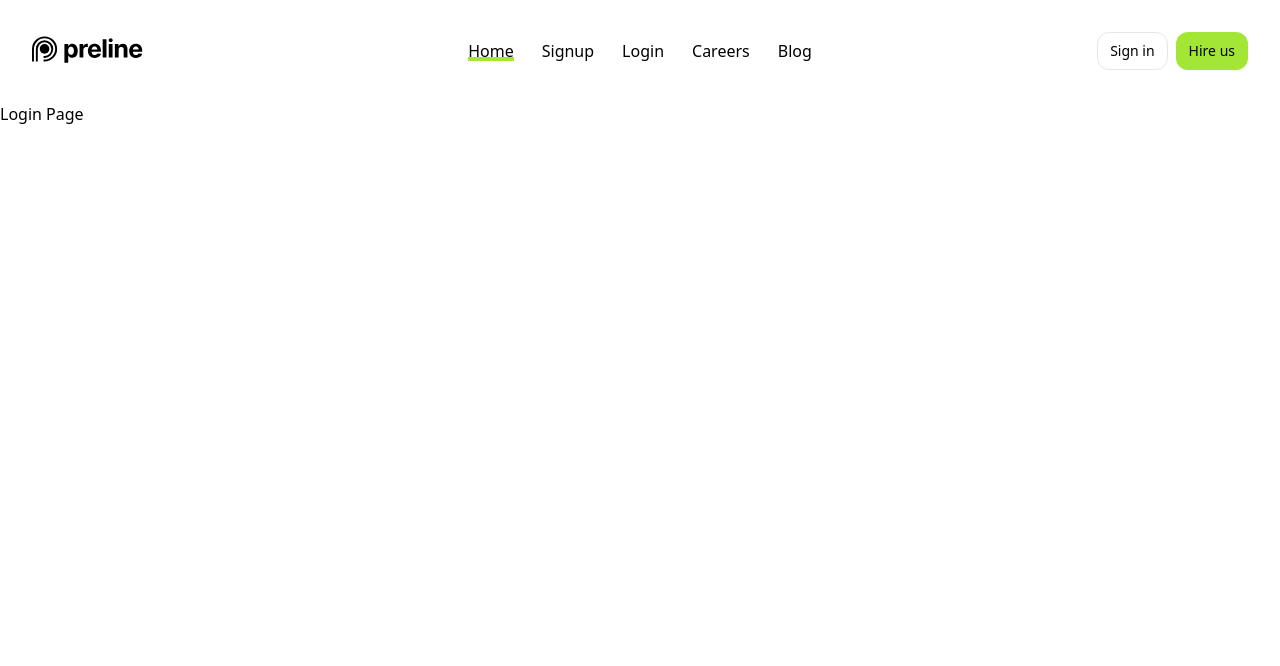
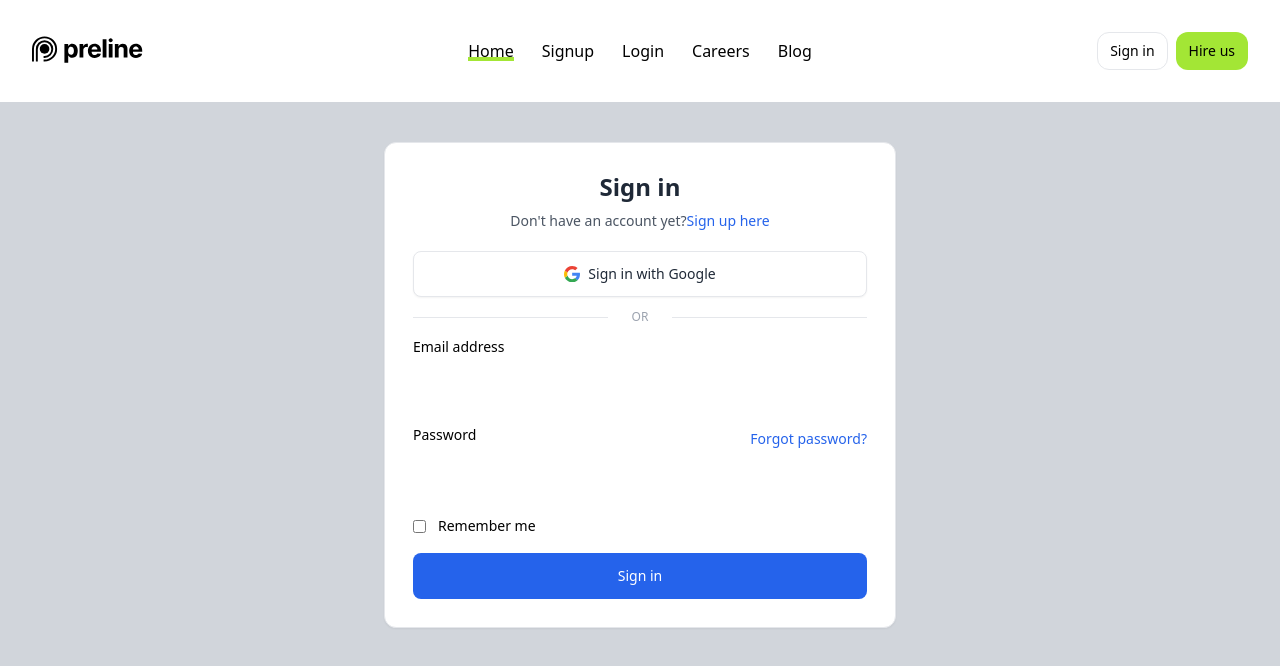
Before and after one commit to Prateekvaish-ai/frontend, a Next.js app: page /login in a window 1280 px wide. Shown: the top 666 px of the page. Built offline with nearby package versions, Linux system fonts and the light colour scheme.

Commit message:
login for created using react, formik

```diff
--- a/src/app/login/page.jsx
+++ b/src/app/login/page.jsx
@@ -1,9 +1,196 @@
+'use client';
+import { useFormik } from 'formik';
 import React from 'react';
+import * as Yup from 'yup';
+
+const loginSchema = Yup.object().shape({
+  name: Yup.string()
+    .min(2, 'Too Short!')
+    .max(50, 'Too Long!')
+    .required('Required'),
+  email: Yup.string().email('Invalid email').required('Required'),
+});
 
 const Login = () => {
+
+  // initializing formik
+  const loginForm = useFormik({
+    initialValues: {
+      name : '',
+      email : '',
+      password : ''
+    },
+    onSubmit: (values)=> {
+      console.log(values);
+      // send values to backend
+    }
+  });
+
   return (
-    <div>
-      <h1>Login Page</h1>
+    <div className='bg-gray-300 h-screen pt-10'>
+     <div className="max-w-lg mx-auto bg-white border border-gray-200 rounded-xl shadow-sm dark:bg-neutral-900 dark:border-neutral-700">
+  <div className="p-4 sm:p-7">
+    <div className="text-center">
+      <h1 className="block text-2xl font-bold text-gray-800 dark:text-white">
+        Sign in
+      </h1>
+      <p className="mt-2 text-sm text-gray-600 dark:text-neutral-400">
+        Don't have an account yet?
+        <a
+          className="text-blue-600 decoration-2 hover:underline focus:outline-none focus:underline font-medium dark:text-blue-500"
+          href="../examples/html/signup.html"
+        >
+          Sign up here
+        </a>
+      </p>
+    </div>
+    <div className="mt-5">
+      <button
+        type="button"
+        className="w-full py-3 px-4 inline-flex justify-center items-center gap-x-2 text-sm font-medium rounded-lg border border-gray-200 bg-white text-gray-800 shadow-sm hover:bg-gray-50 focus:outline-none focus:bg-gray-50 disabled:opacity-50 disabled:pointer-events-none dark:bg-neutral-900 dark:border-neutral-700 dark:text-white dark:hover:bg-neutral-800 dark:focus:bg-neutral-800"
+      >
+        <svg
+          className="w-4 h-auto"
+          width={46}
+          height={47}
+          viewBox="0 0 46 47"
+          fill="none"
+        >
+          <path
+            d="M46 24.0287C46 22.09 45.8533 20.68 45.5013 19.2112H23.4694V27.9356H36.4069C36.1429 30.1094 34.7347 33.37 31.5957 35.5731L31.5663 35.8669L38.5191 41.2719L38.9885 41.3306C43.4477 37.2181 46 31.1669 46 24.0287Z"
+            fill="#4285F4"
+          />
+          <path
+            d="M23.4694 47C29.8061 47 35.1161 44.9144 39.0179 41.3012L31.625 35.5437C29.6301 36.9244 26.9898 37.8937 23.4987 37.8937C17.2793 37.8937 12.0281 33.7812 10.1505 28.1412L9.88649 28.1706L2.61097 33.7812L2.52296 34.0456C6.36608 41.7125 14.287 47 23.4694 47Z"
+            fill="#34A853"
+          />
+          <path
+            d="M10.1212 28.1413C9.62245 26.6725 9.32908 25.1156 9.32908 23.5C9.32908 21.8844 9.62245 20.3275 10.0918 18.8588V18.5356L2.75765 12.8369L2.52296 12.9544C0.909439 16.1269 0 19.7106 0 23.5C0 27.2894 0.909439 30.8731 2.49362 34.0456L10.1212 28.1413Z"
+            fill="#FBBC05"
+          />
+          <path
+            d="M23.4694 9.07688C27.8699 9.07688 30.8622 10.9863 32.5344 12.5725L39.1645 6.11C35.0867 2.32063 29.8061 0 23.4694 0C14.287 0 6.36607 5.2875 2.49362 12.9544L10.0918 18.8588C11.9987 13.1894 17.25 9.07688 23.4694 9.07688Z"
+            fill="#EB4335"
+          />
+        </svg>
+        Sign in with Google
+      </button>
+      <div className="py-3 flex items-center text-xs text-gray-400 uppercase before:flex-1 before:border-t before:border-gray-200 before:me-6 after:flex-1 after:border-t after:border-gray-200 after:ms-6 dark:text-neutral-500 dark:before:border-neutral-600 dark:after:border-neutral-600">
+        Or
+      </div>
+      {/* Form */}
+      <form onSubmit={loginForm.handleSubmit}>
+        <div className="grid gap-y-4">
+          {/* Form Group */}
+          <div>
+            <label
+              htmlFor="email"
+              className="block text-sm mb-2 dark:text-white"
+            >
+              Email address
+            </label>
+            <div className="relative">
+              <input
+                type="email"
+                id="email"
+                onChange={loginForm.handleChange}
+                value={loginForm.values.email}
+                className="py-3 px-4 block w-full border-gray-200 rounded-lg text-sm focus:border-blue-500 focus:ring-blue-500 disabled:opacity-50 disabled:pointer-events-none dark:bg-neutral-900 dark:border-neutral-700 dark:text-neutral-400 dark:placeholder-neutral-500 dark:focus:ring-neutral-600"
+                required=""
+                aria-describedby="email-error"
+              />
+              <div className="hidden absolute inset-y-0 end-0 pointer-events-none pe-3">
+                <svg
+                  className="size-5 text-red-500"
+                  width={16}
+                  height={16}
+                  fill="currentColor"
+                  viewBox="0 0 16 16"
+                  aria-hidden="true"
+                >
+                  <path d="M16 8A8 8 0 1 1 0 8a8 8 0 0 1 16 0zM8 4a.905.905 0 0 0-.9.995l.35 3.507a.552.552 0 0 0 1.1 0l.35-3.507A.905.905 0 0 0 8 4zm.002 6a1 1 0 1 0 0 2 1 1 0 0 0 0-2z" />
+                </svg>
+              </div>
+            </div>
+            <p className="hidden text-xs text-red-600 mt-2" id="email-error">
+              Please include a valid email address so we can get back to you
+            </p>
+          </div>
+          {/* End Form Group */}
+          {/* Form Group */}
+          <div>
+            <div className="flex justify-between items-center">
+              <label
+                htmlFor="password"
+                className="block text-sm mb-2 dark:text-white"
+              >
+                Password
+              </label>
+              <a
+                className="inline-flex items-center gap-x-1 text-sm text-blue-600 decoration-2 hover:underline focus:outline-none focus:underline font-medium dark:text-blue-500"
+                href="../examples/html/recover-account.html"
+              >
+                Forgot password?
+              </a>
+            </div>
+            <div className="relative">
+              <input
+                type="password"
+                id="password"
+                onChange={loginForm.handleChange}
+                value={loginForm.values.password}
+                className="py-3 px-4 block w-full border-gray-200 rounded-lg text-sm focus:border-blue-500 focus:ring-blue-500 disabled:opacity-50 disabled:pointer-events-none dark:bg-neutral-900 dark:border-neutral-700 dark:text-neutral-400 dark:placeholder-neutral-500 dark:focus:ring-neutral-600"
+                required=""
+                aria-describedby="password-error"
+              />
+              <div className="hidden absolute inset-y-0 end-0 pointer-events-none pe-3">
+                <svg
+                  className="size-5 text-red-500"
+                  width={16}
+                  height={16}
+                  fill="currentColor"
+                  viewBox="0 0 16 16"
+                  aria-hidden="true"
+                >
+                  <path d="M16 8A8 8 0 1 1 0 8a8 8 0 0 1 16 0zM8 4a.905.905 0 0 0-.9.995l.35 3.507a.552.552 0 0 0 1.1 0l.35-3.507A.905.905 0 0 0 8 4zm.002 6a1 1 0 1 0 0 2 1 1 0 0 0 0-2z" />
+                </svg>
+              </div>
+            </div>
+            <p className="hidden text-xs text-red-600 mt-2" id="password-error">
+              8+ characters required
+            </p>
+          </div>
+          {/* End Form Group */}
+          {/* Checkbox */}
+          <div className="flex items-center">
+            <div className="flex">
+              <input
+                id="remember-me"
+                name="remember-me"
+                type="checkbox"
+                className="shrink-0 mt-0.5 border-gray-200 rounded text-blue-600 focus:ring-blue-500 dark:bg-neutral-800 dark:border-neutral-700 dark:checked:bg-blue-500 dark:checked:border-blue-500 dark:focus:ring-offset-gray-800"
+              />
+            </div>
+            <div className="ms-3">
+              <label htmlFor="remember-me" className="text-sm dark:text-white">
+                Remember me
+              </label>
+            </div>
+          </div>
+          {/* End Checkbox */}
+          <button
+            type="submit"
+            className="w-full py-3 px-4 inline-flex justify-center items-center gap-x-2 text-sm font-medium rounded-lg border border-transparent bg-blue-600 text-white hover:bg-blue-700 focus:outline-none focus:bg-blue-700 disabled:opacity-50 disabled:pointer-events-none"
+          >
+            Sign in
+          </button>
+        </div>
+      </form>
+      {/* End Form */}
+    </div>
+  </div>
+</div>
+
     </div>
   )
 }
```
